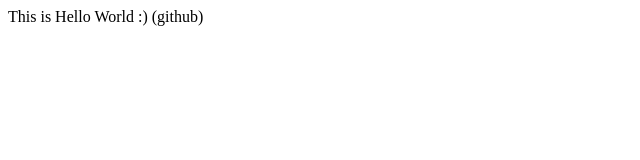
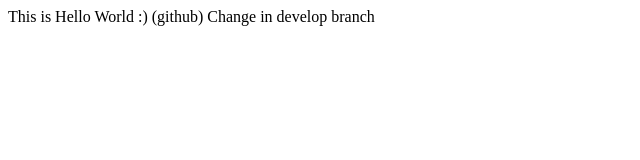
Before and after one commit to aerott/StaticHtmlAppSrv, a plain HTML site: page src/index.html in a window 1280 px wide. Shown: the whole page, without its empty margins (0-640 px from the left). Drawn offline with Linux system fonts and the light colour scheme.

Commit message:
changed in develop

```diff
--- a/src/index.html
+++ b/src/index.html
@@ -10,5 +10,6 @@
 
   <body>
     This is Hello World :) (github)
+	Change in develop branch
   </body>
 </html>
```
